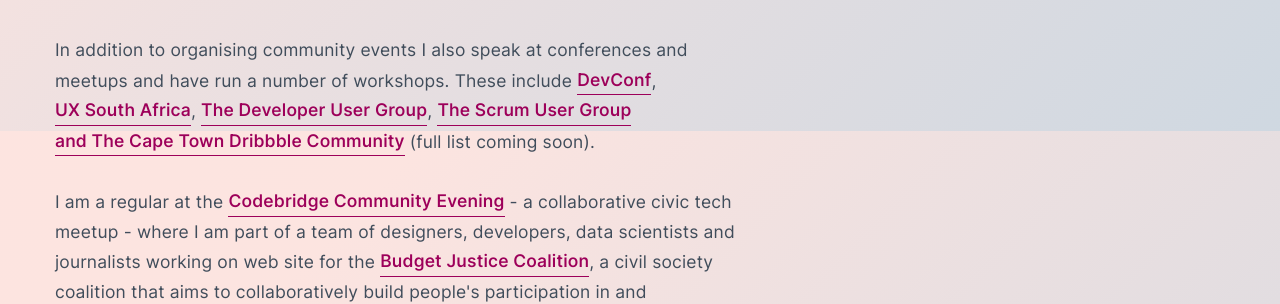
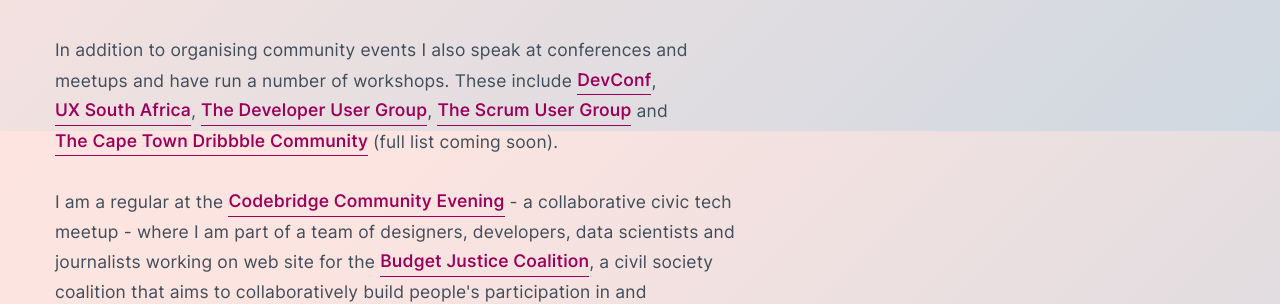
Before and after one commit to justinslack/justinslack.com, a Jekyll site: the page built from index.html, in a window 1280 px wide. Shown: the part 1669-1973 px from the top of the page. Built offline with Jekyll 4.4.1, drawn with Linux system fonts in a browser that asks for light colours; some of the changed lines change nothing that is shown.

Commit message:
Fix links

```diff
--- a/index.html
+++ b/index.html
@@ -22,7 +22,7 @@
 
   <article class="home-section">
     <h2>Current work</h2>
-    <p>For the past six years I have led the design and frontend team at <strong>NML</strong>. During this time we have designed and built web and mobile applications for a range of clients including <a href="https://nww.nedgroupinvestments.co.za/">Nedgroup Investments</a>, <a href="https://www.10x.co.za/">10x</a>, <a href="https://www.silica.net/">Silica</a>, <a href="https://www.africanrainbowlife.co.za/">African Rainbow Life</a>, <a href="https://www.stanlib.com/">Stanlib</a> and <a href="https://www.pamgolding.co.za/">Pam Golding</a>.</p>
+    <p>For the past six years I have led the design and frontend team at <strong>NML</strong>. During this time we have designed and built web and mobile applications for a range of clients including <a href="https://nedgroupinvestments.co.za/">Nedgroup Investments</a>, <a href="https://www.10x.co.za/">10x</a>, <a href="https://www.silica.net/">Silica</a>, <a href="https://www.africanrainbowlife.co.za/">African Rainbow Life</a>, <a href="https://www.stanlib.com/">Stanlib</a> and <a href="https://www.pamgolding.co.za/">Pam Golding</a>.</p>
 
     <p>The design team has also been responsible for UI and UX design for NML's affiliated company <a href="https://atura.ai">Atura's</a> products, a range of chatbots for the financial services industry.</p>
 
@@ -36,9 +36,12 @@
 
     <h2>Community</h2>
     <p>Being active in the front-end and design community in Cape Town is very important to me.</p>
+
     <p>I am a co-founder and organiser of the <a href="https://ctfeds.org">Cape Town Front-end developer</a> meetup. Since 2012 we have run <a href="https://www.meetup.com/ctfeds/">monthly talks and workshops</a> and at last count have close to 2500 members.</p>
-    <p>In addition to organising community events I also speak at conferences and meetups and have run a number of workshops. These include <a href="https://www.devconf.co.za/">DevConf</a>, <a href="http://uxsouthafrica.com/">UX South Africa</a>, <a href="https://www.meetup.com/DeveloperUG/">The Developer User Group</a>, <a href="https://www.meetup.com/Cape-Town-Scrum-User-Group-SUGSA/">The Scrum User Group</a> <a href="https://www.meetup.com/Cape-Town-Dribbble-Community/">and The Cape Town Dribbble Community</a> (full list coming soon).</p>
-    <p>I am a regular at the <a href="https://www.meetup.com/Codebridge/events/bznrhryznbfb/">Codebridge Community Evening</a> - a collaborative civic tech meetup - where I am part of a team of designers, developers, data scientists and journalists working on web site for the <a href="https://budgetjusticsa.org">Budget Justice Coalition</a>, a civil society coalition that aims to collaboratively build people's participation in and understanding of South Africa's budget and planning processes.</p>
+
+    <p>In addition to organising community events I also speak at conferences and meetups and have run a number of workshops. These include <a href="https://www.devconf.co.za/">DevConf</a>, <a href="http://uxsouthafrica.com/">UX South Africa</a>, <a href="https://www.meetup.com/DeveloperUG/">The Developer User Group</a>, <a href="https://www.meetup.com/Cape-Town-Scrum-User-Group-SUGSA/">The Scrum User Group</a> and <a href="https://www.meetup.com/Cape-Town-Dribbble-Community/">The Cape Town Dribbble Community</a> (full list coming soon).</p>
+
+    <p>I am a regular at the <a href="https://www.meetup.com/Codebridge/events/bznrhryznbfb/">Codebridge Community Evening</a> - a collaborative civic tech meetup - where I am part of a team of designers, developers, data scientists and journalists working on web site for the <a href="https://budgetjusticesa.org">Budget Justice Coalition</a>, a civil society coalition that aims to collaboratively build people's participation in and understanding of South Africa's budget and planning processes.</p>
 
     <h3>Find me elsewhere</h3>
     <p>
```
